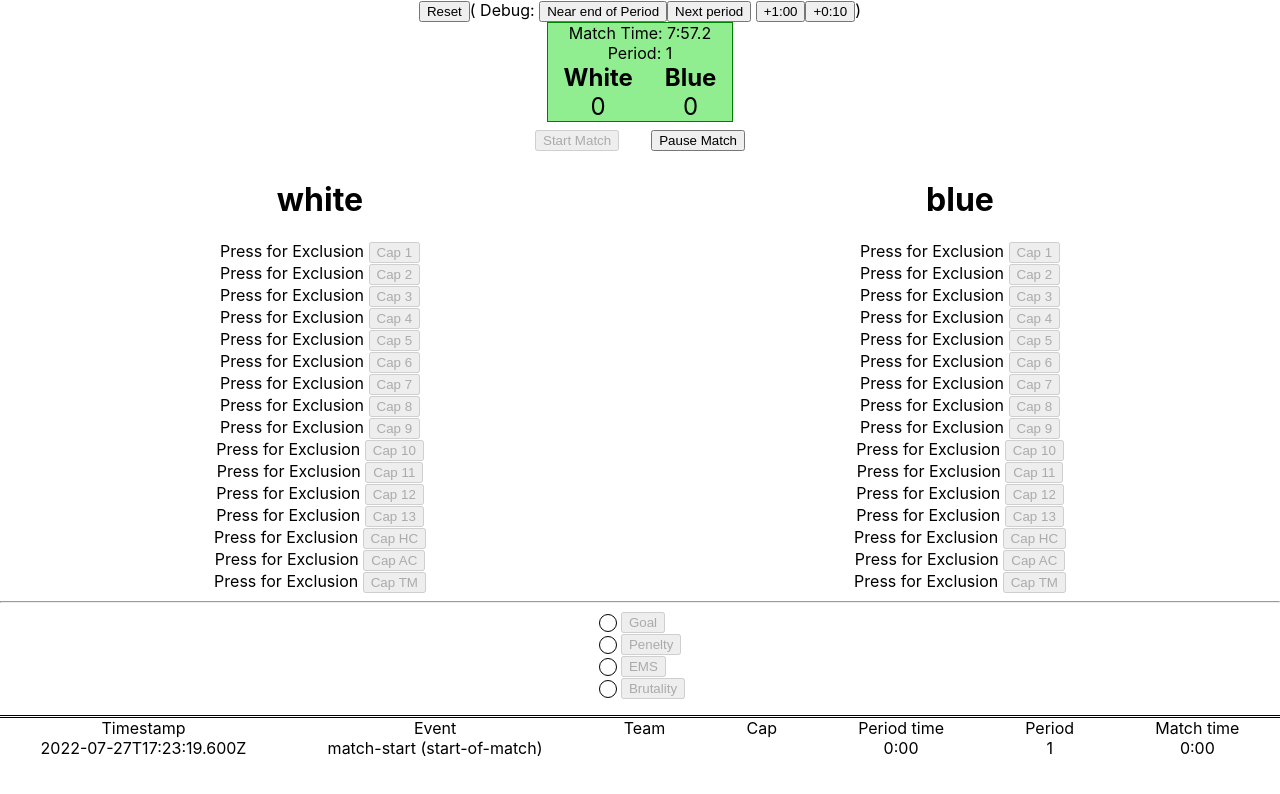
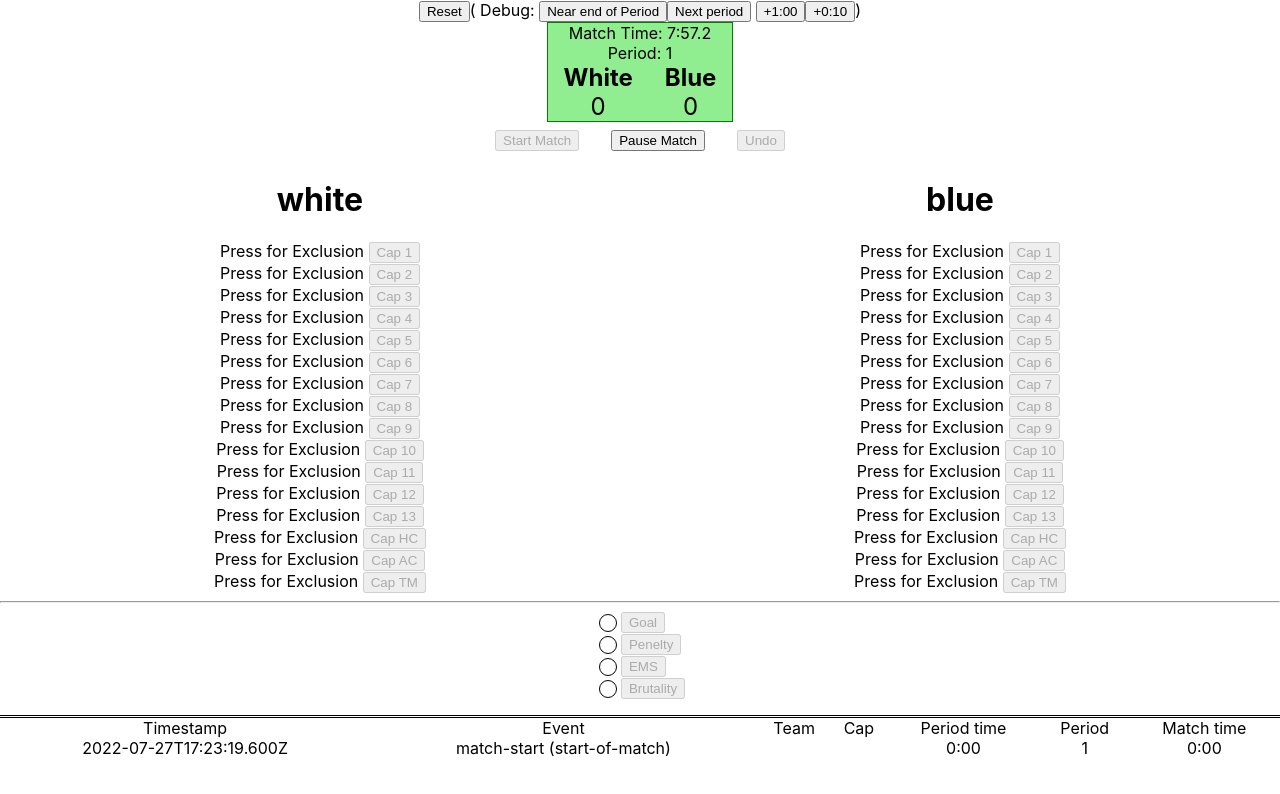
Before and after one commit to thecodeite/water-polo-scoreboard, a React (Create React App) app: page / in a window 1280 px wide. Both pictures are taken after a click on the button "Start Match". Shown: the top 794 px of the page. Built offline with nearby package versions, Linux system fonts and the light colour scheme.

Commit message:
Add unto button

```diff
--- a/src/App.tsx
+++ b/src/App.tsx
@@ -78,7 +78,7 @@ function App() {
           <TeamControls unPaused={!!globalState.matchTimer?.at} addEvent={addEvent} />
         </>
       )}
-      <EventLog events={eventsWithMatchTime} />
+      <EventLog events={eventsWithMatchTime} deletedEvents={globalState?.deletedEvents} />
       {/* <pre>{JSON.stringify(globalState, null, '  ')}</pre> */}
     </div>
   );
--- a/src/components/EventLog.scss
+++ b/src/components/EventLog.scss
@@ -1,9 +1,30 @@
 .EventLog {
   margin-top: 16px;
   border-top: 3px double black;
-  display: grid;
+  width: 100%;
 
+  display: table;
   .v {
     color: darkgrey;
   }
+
+  .header {
+    display: table-header-group;
+
+    & > * {
+      display: table-cell;
+    }
+  }
+
+  .row {
+    display: table-row;
+
+    & > * {
+      display: table-cell;
+    }
+
+    &.deleted {
+      text-decoration: line-through;
+    }
+  }
 }
--- a/src/components/EventLog.tsx
+++ b/src/components/EventLog.tsx
@@ -12,9 +12,16 @@ function formatTime(ms: number) {
   return `${mins}:${seconds}`;
 }
 
-export function EventLog({ events }: { events: GameEventWithMatchTime[] }) {
+export function EventLog({
+  events,
+  deletedEvents = [],
+}: {
+  events: GameEventWithMatchTime[];
+  deletedEvents?: string[];
+}) {
   return (
-    <div className="EventLog" style={{ gridTemplateColumns: 'repeat(7, auto)' }}>
+    <div className="EventLog">
+      <div className="header">
         <div>Timestamp</div>
         <div>Event</div>
         <div>Team</div>
@@ -22,8 +29,9 @@ export function EventLog({ events }: { events: GameEventWithMatchTime[] }) {
         <div>Period time</div>
         <div>Period</div>
         <div>Match time</div>
+      </div>
       {events.map((event) => (
-        <React.Fragment key={event.id}>
+        <div className={`row ${deletedEvents.includes(event.id) ? 'deleted' : ''}`} key={event.id}>
           <div>{new Date(event.timestamp).toISOString()}</div>
           <div>
             {event.name}
@@ -34,7 +42,7 @@ export function EventLog({ events }: { events: GameEventWithMatchTime[] }) {
           <div>{formatTime(event.periodTime)}</div>
           <div>{event.period + 1}</div>
           <div>{formatTime(event.matchTime)}</div>
-        </React.Fragment>
+        </div>
       ))}
     </div>
   );
--- a/src/components/GlobalControls.tsx
+++ b/src/components/GlobalControls.tsx
@@ -1,5 +1,5 @@
 import React from 'react';
-import { pauseMatch, startMatch } from '../events';
+import { pauseMatch, startMatch, undoEvents } from '../events';
 import { GameEvent, GlobalState } from '../types';
 
 import './GlobalControls.scss';
@@ -19,6 +19,12 @@ export function GlobalControls({
       <button disabled={!globalState.matchTimer.at} onClick={() => addEvent(pauseMatch())}>
         Pause Match
       </button>
+      <button
+        disabled={globalState.eventsToUndo.length === 0}
+        onClick={() => addEvent(undoEvents(globalState.eventsToUndo.map((e) => e.id)))}
+      >
+        Undo
+      </button>
     </div>
   );
 }
--- a/src/events.ts
+++ b/src/events.ts
@@ -8,6 +8,7 @@ import {
   MatchStartEvent,
   PeneltyEvent,
   Team,
+  UndoEventsEvent,
 } from './types';
 
 export function stamp() {
@@ -84,3 +85,11 @@ export function capBrutality(team: Team, cap: string): BrutalityEvent {
     cap,
   };
 }
+
+export function undoEvents(ids: string[]): UndoEventsEvent {
+  return {
+    ...baseEvent(),
+    name: 'undo-events',
+    ids,
+  };
+}
--- a/src/reducers.ts
+++ b/src/reducers.ts
@@ -130,9 +130,15 @@ export function reduceState(events: GameEventWithMatchTime[]) {
     },
 
     eventsToUndo: [],
+    deletedEvents: [],
   };
 
-  const state = events.reduce<GlobalState>((oldStateArg, event): GlobalState => {
+  const eventsToDelete = events.reduce<string[]>((ids, e) => (e.name === 'undo-events' ? [...ids, ...e.ids] : ids), []);
+
+  const filteredEvents = events.filter((e) => !eventsToDelete.includes(e.id));
+  initialState.deletedEvents = eventsToDelete;
+
+  const state = filteredEvents.reduce<GlobalState>((oldStateArg, event): GlobalState => {
     // All events
     const oldState = {
       ...oldStateArg,
@@ -298,6 +304,12 @@ export function reduceState(events: GameEventWithMatchTime[]) {
           },
         };
       }
+      case 'undo-events': {
+        return {
+          ...oldState,
+          eventsToUndo: [],
+        };
+      }
       default:
         return oldState;
     }
```
Also changed, not shown: src/types.ts (+7 -1 lines), 1 other file (tests, documents, lock files or other folders). Lines whose indentation alone changed are shown as unchanged.
